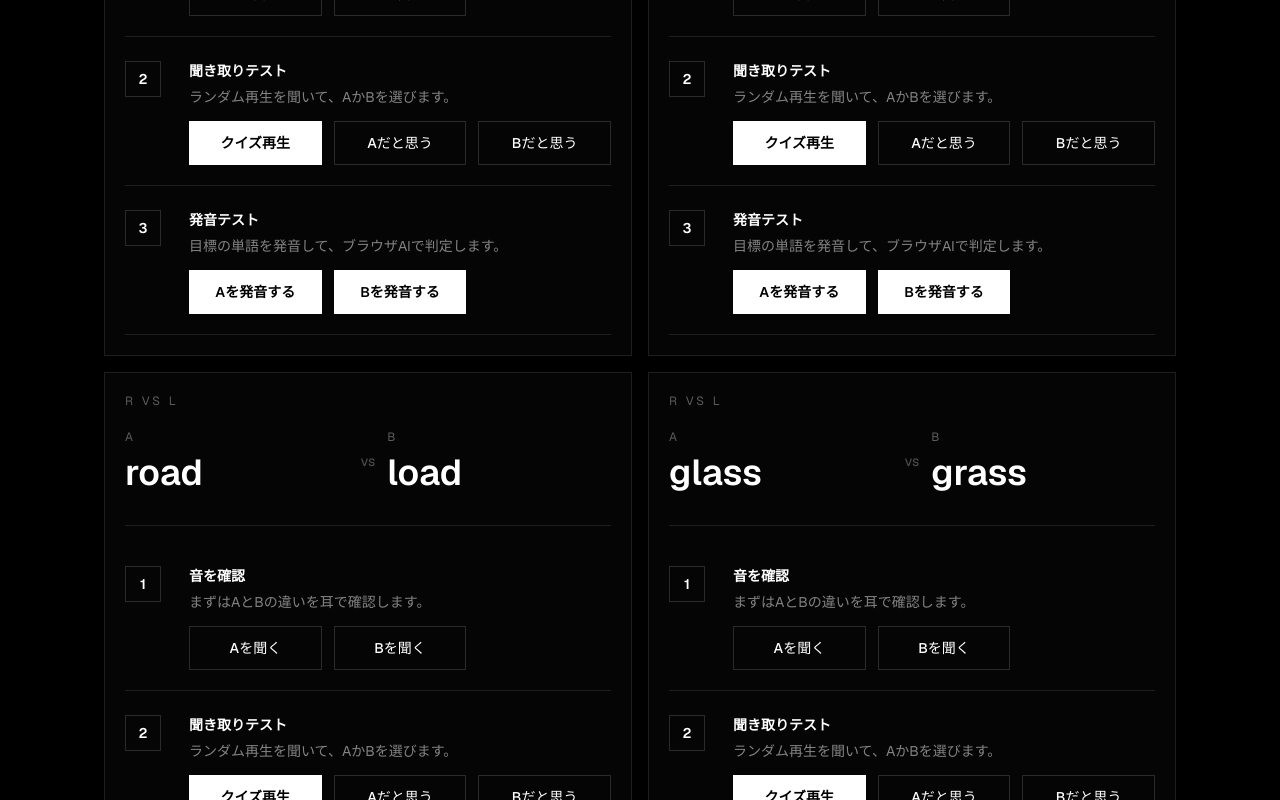
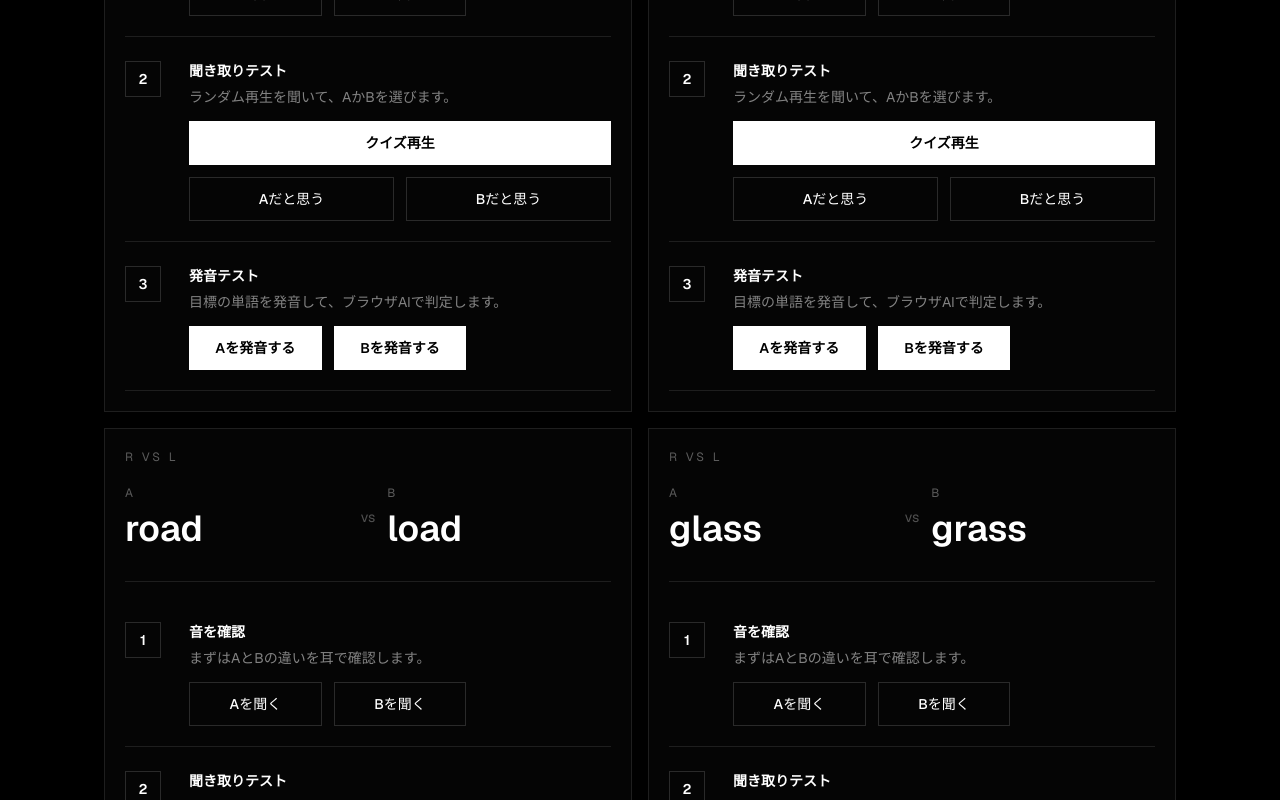
Before and after one commit to KulafuAcademy/ATLAS, a Next.js app: page / in a window 1280 px wide. Shown: the part 980-1780 px from the top of the page. Built offline with nearby package versions, Linux system fonts and the light colour scheme.

Commit message:
Refine listening quiz layout

```diff
--- a/components/training/MinimalPairTrainer.tsx
+++ b/components/training/MinimalPairTrainer.tsx
@@ -248,16 +248,19 @@ export function MinimalPairTrainer({
                 step="2"
                 title="聞き取りテスト"
                 description="ランダム再生を聞いて、AかBを選びます。"
+                actionsClassName="grid gap-3"
               >
                 <ActionButton intent="primary" onClick={() => startQuiz(pair)}>
                   クイズ再生
                 </ActionButton>
+                <div className="grid gap-3 sm:grid-cols-2">
                   <ActionButton onClick={() => answerQuiz(pair, "A")}>
                     Aだと思う
                   </ActionButton>
                   <ActionButton onClick={() => answerQuiz(pair, "B")}>
                     Bだと思う
                   </ActionButton>
+                </div>
               </TestGroup>
 
               <TestGroup
@@ -303,11 +306,13 @@ function TestGroup({
   step,
   title,
   description,
+  actionsClassName = "grid gap-3 sm:grid-cols-2 xl:grid-cols-3",
   children,
 }: {
   step: string;
   title: string;
   description: string;
+  actionsClassName?: string;
   children: ReactNode;
 }) {
   return (
@@ -320,9 +325,7 @@ function TestGroup({
           <p className="text-sm font-semibold text-white">{title}</p>
           <p className="text-sm leading-6 text-white/50">{description}</p>
         </div>
-        <div className="grid gap-3 sm:grid-cols-2 xl:grid-cols-3">
-          {children}
-        </div>
+        <div className={actionsClassName}>{children}</div>
       </div>
     </div>
   );
```
Lines whose indentation alone changed are shown as unchanged.
